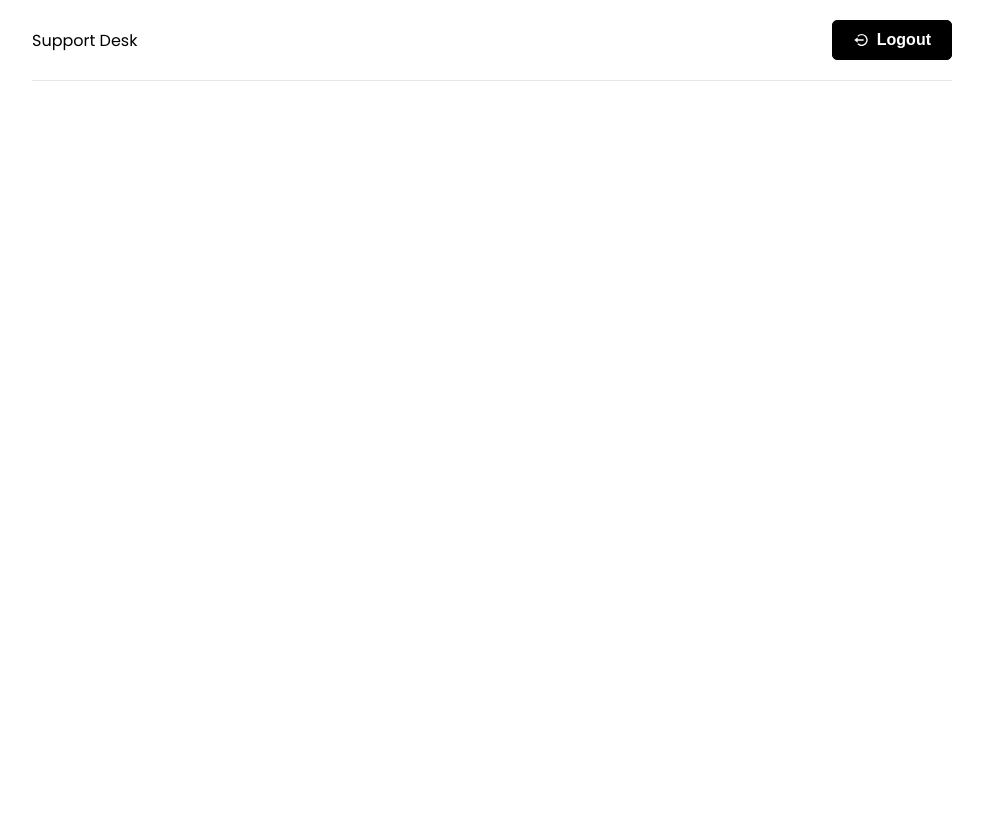
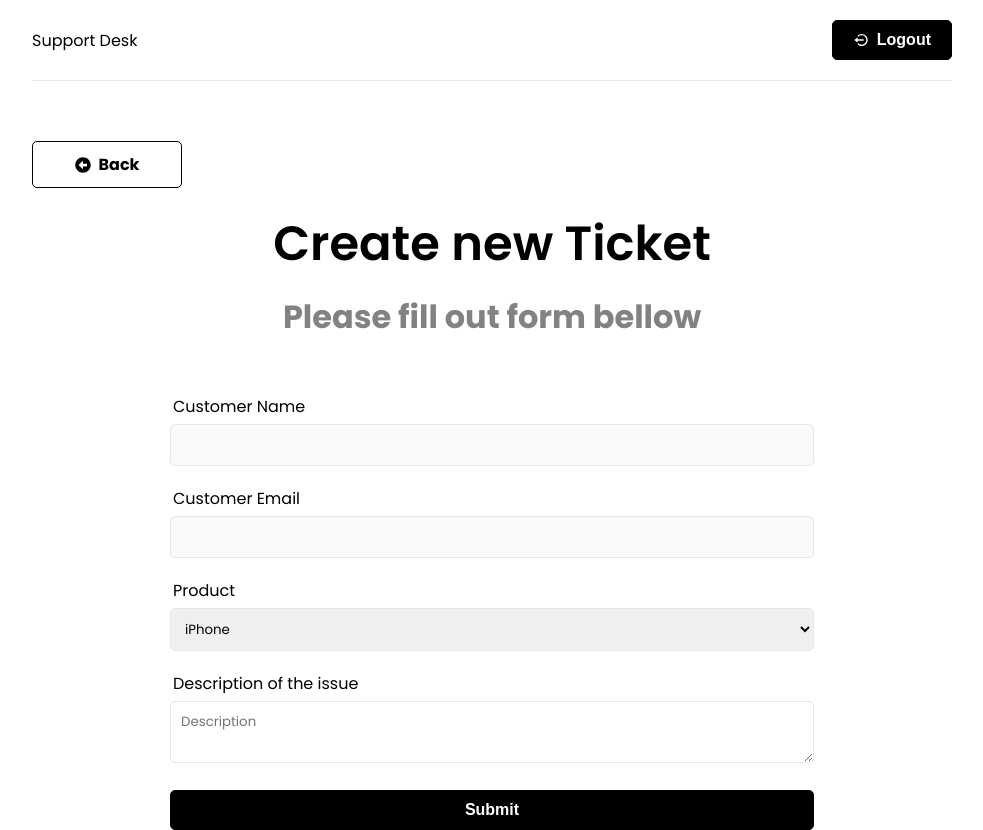
Before and after one commit to mrmidaw/task-web-app-mern, a React (Create React App) app in the folder frontend/: page /new-ticket in a window 1280 px wide. Before the commit this address had no page. Shown: the whole page, without its empty margins (148-1131 px from the left). Before the commit the page ends 800 px from the top, so only its background shows below. Built offline with nearby package versions, Linux system fonts and the light colour scheme.

Commit message:
create ticket page + redux slice

```diff
--- a/frontend/src/App.tsx
+++ b/frontend/src/App.tsx
@@ -6,7 +6,10 @@
 import { Home } from './pages/Home';
 import { Login } from './pages/Login';
 import { Register } from './pages/Register';
+import { NewTicket } from './pages/NewTicket';
+
 import { Header } from './components/Header';
+import { PrivateRoute } from './components/PrivateRoute';
 
 
 export const App: FC = () => {
@@ -18,6 +21,9 @@
           <Route path="/" element={<Home />} />
           <Route path="/login" element={<Login />} />
           <Route path="/register" element={<Register />} />
+          <Route path="/new-ticket" element={<PrivateRoute />} >
+            <Route path="/new-ticket" element={<NewTicket />} />
+          </Route>
         </Routes>
         <ToastContainer />
       </div>
--- /dev/null
+++ b/frontend/src/components/BackButton.tsx
@@ -0,0 +1,15 @@
+import React, { FC } from 'react';
+import { FaArrowAltCircleLeft } from 'react-icons/fa';
+import { Link } from 'react-router-dom';
+
+interface IUrl {
+    url: string;
+}
+
+export const BackButton: FC<IUrl> = ({ url }) => {
+    return (
+        <Link to={url} className="btn btn-reverse btn-back">
+            <FaArrowAltCircleLeft /> Back
+        </Link>
+    );
+};
--- /dev/null
+++ b/frontend/src/components/PrivateRoute.tsx
@@ -0,0 +1,14 @@
+import React from 'react';
+import { Navigate, Outlet } from 'react-router-dom';
+import { useAuthStatus } from '../hooks/useAuthStatus';
+import { Spinner } from './Spinner';
+
+export const PrivateRoute = () => {
+    const { loggedIn, checkingStatus } = useAuthStatus();
+
+    if (checkingStatus) {
+        return <Spinner />;
+    }
+
+    return loggedIn ? <Outlet /> : <Navigate to='/login' />;
+};
--- /dev/null
+++ b/frontend/src/features/tickets/ticketSlice.ts
@@ -0,0 +1,66 @@
+import { createSlice, createAsyncThunk } from '@reduxjs/toolkit';
+import axios from 'axios';
+
+interface iTicketState {
+    tickets: [];
+    ticket: Record<string, never>;
+    isError: boolean;
+    isSuccess: boolean,
+    isLoading: boolean,
+    message: any | string;
+}
+
+const initialState: iTicketState = {
+    tickets: [],
+    ticket: {},
+    isError: false,
+    isSuccess: false,
+    isLoading: false,
+    message: ''
+};
+
+// Create new ticket
+export const createTicket = createAsyncThunk(
+    'tickets/create',
+    async (ticketData: Record<string, unknown>, thunkAPI: any) => {
+        try {
+            const token = thunkAPI.getState().auth.user.token;
+            const config = {
+                headers: {
+                    Authorization: `Bearer ${token}`
+                }
+            };
+            const response = await axios.post('/api/tickets/', ticketData, config);
+            return response.data;
+        } catch (error: any) {
+            const message = (error.response && error.response.data && error.response.data.message) || error.message || error.toString();
+            return thunkAPI.rejectWithValue(message);
+        }
+    }
+);
+
+export const ticketSlice = createSlice({
+    name: 'ticket',
+    initialState,
+    reducers: {
+        reset: (state) => initialState
+    },
+    extraReducers: (builder) => {
+        builder
+            .addCase(createTicket.pending, (state) => {
+                state.isLoading = true;
+            })
+            .addCase(createTicket.fulfilled, (state) => {
+                state.isLoading = false;
+                state.isSuccess = true;
+            })
+            .addCase(createTicket.rejected, (state, action) => {
+                state.isLoading = false;
+                state.isError = true;
+                state.message = action.payload;
+            });
+    }
+});
+
+export const { reset } = ticketSlice.actions;
+export default ticketSlice.reducer;
--- /dev/null
+++ b/frontend/src/hooks/useAuthStatus.ts
@@ -0,0 +1,22 @@
+import { useState, useEffect } from "react";
+import { useAppSelector } from '../store/hooks';
+
+export const useAuthStatus = () => {
+    const [loggedIn, setLoggedIn] = useState<boolean>(false);
+    const [checkingStatus, setCheckingStatus] = useState<boolean>(true);
+
+    const { user } = useAppSelector((state) => state.auth);
+
+    useEffect(() => {
+
+        if (user) {
+            setLoggedIn(true);
+        } else {
+            setLoggedIn(false);
+        }
+
+        setCheckingStatus(false);
+    }, [user]);
+
+    return { loggedIn, checkingStatus };
+};
--- /dev/null
+++ b/frontend/src/pages/NewTicket.tsx
@@ -0,0 +1,100 @@
+import React, { FC, useState, useEffect } from 'react';
+import { useNavigate } from 'react-router-dom';
+
+import { useAppSelector, useAppDispatch } from '../store/hooks';
+import { createTicket, reset } from '../features/tickets/ticketSlice';
+
+import { toast } from 'react-toastify';
+import { Spinner } from '../components/Spinner';
+import { BackButton } from '../components/BackButton';
+
+
+
+export const NewTicket: FC = () => {
+    const { user } = useAppSelector((state) => state.auth);
+    const { isError, isLoading, isSuccess, message } = useAppSelector((state) => state.ticket);
+
+    const [name] = useState(user.name);
+    const [email] = useState(user.email);
+    const [product, setProduct] = useState('iPhone');
+    const [description, setDescription] = useState('');
+
+    const dispatch = useAppDispatch();
+    const navigate = useNavigate();
+
+    useEffect(() => {
+        if (isError) {
+            toast.error(message);
+        }
+
+        if (isSuccess) {
+            dispatch(reset());
+            navigate('/tickets');
+        }
+
+        dispatch(reset());
+    }, [isError, isSuccess, dispatch, navigate, message]);
+
+
+    const onSubmit = (e: React.FormEvent<HTMLFormElement>) => {
+        e.preventDefault();
+        const ticketData = {
+            product,
+            description
+        };
+        dispatch(createTicket(ticketData));
+    };
+
+    if (isLoading) {
+        return <Spinner />;
+    }
+
+    return (
+        <>
+            <BackButton url='/' />
+            <section className='heading'>
+                <h1>Create new Ticket</h1>
+                <p>Please fill out form bellow</p>
+            </section>
+
+            <section className='form'>
+                <div className='form-group'>
+                    <label htmlFor='name'>Customer Name</label>
+                    <input type="text" className='form-control' value={name} disabled />
+                </div>
+
+                <div className='form-group'>
+                    <label htmlFor='name'>Customer Email</label>
+                    <input type="text" className='form-control' value={email} disabled />
+                </div>
+
+                <form onSubmit={onSubmit}>
+                    <div className='form-group'>
+                        <label htmlFor='product'>Product</label>
+                        <select name='product' id='product' onChange={(e) => setProduct(e.target.value)}>
+                            <option value='iPhone'>iPhone</option>
+                            <option value='iPad'>iPad</option>
+                            <option value='iMac'>iMac</option>
+                            <option value='MacBook Pro'>MacBook Pro</option>
+                        </select>
+                    </div>
+
+                    <div className='form-group'>
+                        <label htmlFor='description'>Description of the issue</label>
+                        <textarea
+                            name='description' id='description' className='form-control'
+                            placeholder='Description' value={description} onChange={(e) => setDescription(e.target.value)}
+                        >
+                        </textarea>
+                    </div>
+
+                    <div className='form-group'>
+                        <button className='btn btn-block'>
+                            Submit
+                        </button>
+                    </div>
+                </form>
+            </section>
+        </>
+    );
+};
--- a/frontend/src/store/store.ts
+++ b/frontend/src/store/store.ts
@@ -1,9 +1,11 @@
 import { configureStore } from '@reduxjs/toolkit';
 import authReducer from '../features/auth/authSlice';
+import ticketReducer from '../features/tickets/ticketSlice';
 
 export const store = configureStore({
   reducer: {
     auth: authReducer,
+    ticket: ticketReducer,
   },
 });
 
```
